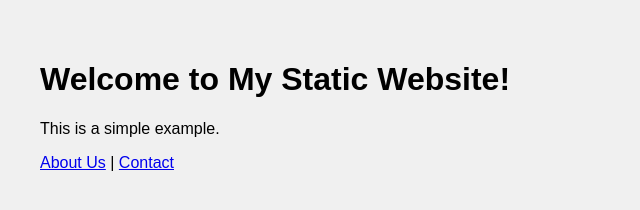
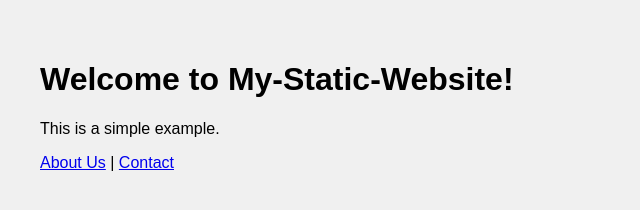
Before and after one commit to ShobitPandey/my-static-website, a plain HTML site: page index.html in a window 1280 px wide. Shown: the full height of the page, 0-640 px from the left. Drawn offline with Linux system fonts and the light colour scheme.

Commit message:
Update 1index.html

```diff
--- a/index.html
+++ b/index.html
@@ -2,11 +2,11 @@
 <!DOCTYPE html>
 <html>
 <head>
-  <title>My Static Website</title>
+  <title>My-Static-Website</title>
   <link rel="stylesheet" type="text/css" href="styles.css">
 </head>
 <body>
-  <h1>Welcome to My Static Website!</h1>
+  <h1>Welcome to My-Static-Website!</h1>
   <p>This is a simple example.</p>
   <a href="about.html">About Us</a> | <a href="contact.html">Contact</a>
 </body>
```
